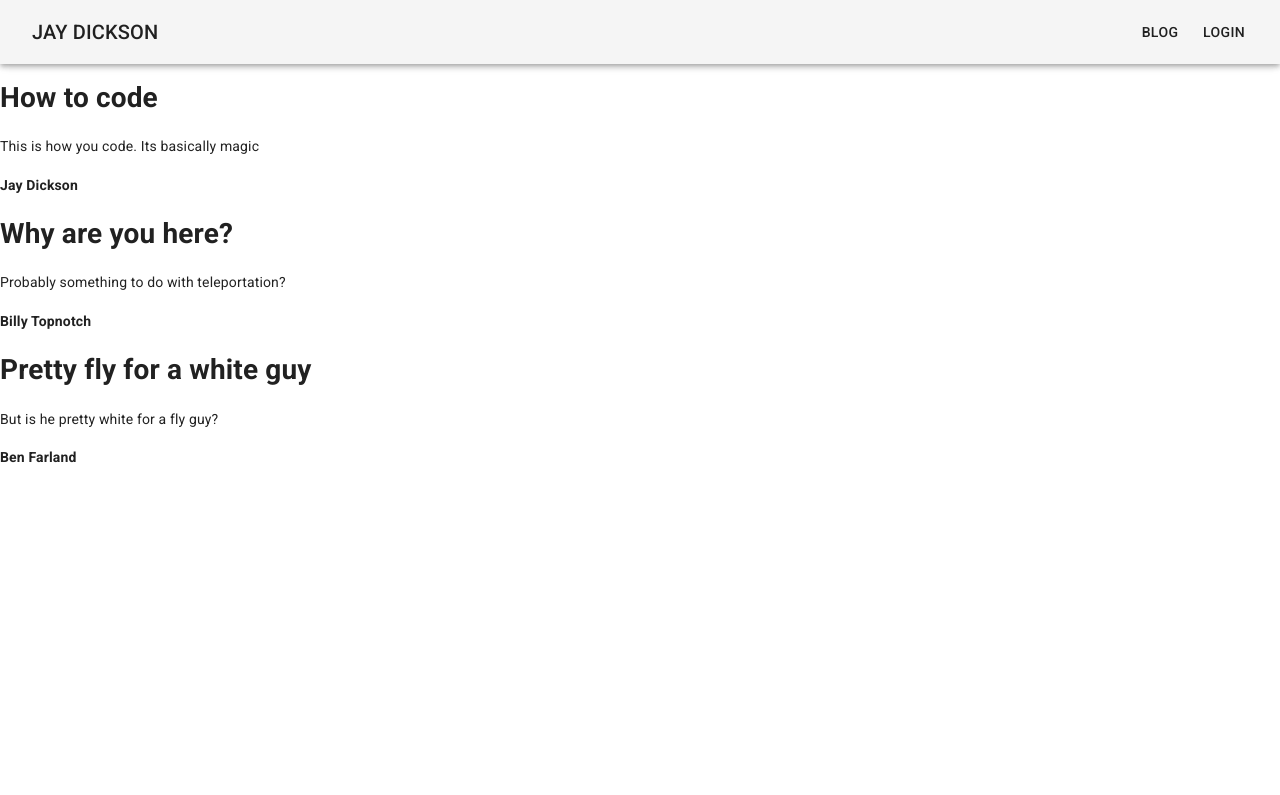
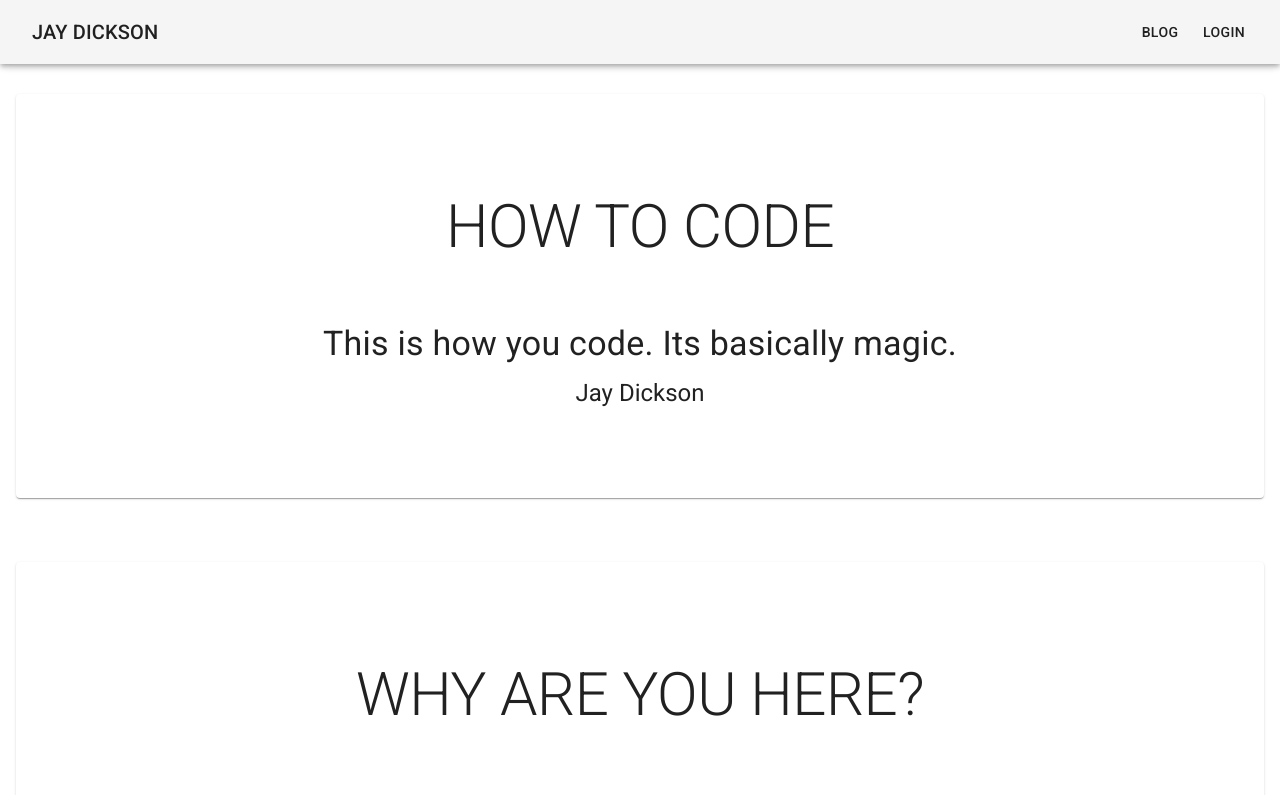
Before and after one commit to jaydickson02/Website, a Next.js app: page /blog in a window 1280 px wide. Shown: the top 795 px of the page. Built offline with nearby package versions, Linux system fonts and the light colour scheme.

Commit message:
Styled blogposts page

```diff
--- a/components/blog/postBoard.js
+++ b/components/blog/postBoard.js
@@ -1,10 +1,12 @@
 //Components
-import Post from "./postSummary"
+import PostSummary from "./postSummary"
 
+//Material
+import Grid from '@material-ui/core/Grid';
 
 let testData = [
 
-    {title: "How to code", body: "This is how you code. Its basically magic", author: "Jay Dickson"},
+    {title: "How to code", body: "This is how you code. Its basically magic.", author: "Jay Dickson"},
     {title: "Why are you here?", body: "Probably something to do with teleportation?", author: "Billy Topnotch"},
     {title: "Pretty fly for a white guy", body: "But is he pretty white for a fly guy?", author: "Ben Farland"}
 
@@ -13,12 +15,18 @@ let testData = [
 
 let postBoard = () => {
 
-    let posts = testData.map(x => <Post content = {x} />)
+    let posts = testData.map(x =>
+    <Grid item xs={12}>
+        <PostSummary content = {x} />
+    </Grid>
+    )
 
     return(
 
         <div>
-            {posts}
+            <Grid container  alignItems="center" spacing={4}>
+                {posts}
+            </Grid>
         </div>
     )
 }
--- a/components/blog/postSummary.js
+++ b/components/blog/postSummary.js
@@ -1,13 +1,48 @@
+//Next
+import Link from "next/link";
+
+//Components
+
+//Material
+import Button from '@material-ui/core/Button';
+import Typography from '@material-ui/core/Typography';
+import Paper from '@material-ui/core/Paper';
+import { makeStyles } from '@material-ui/core/styles';
+
+const useStyles = makeStyles(theme => ({
+    root: {
+      padding: theme.spacing(10, 2),
+      margin: "16px"
+    },
+  }));
 
 let postSummary = (props) => {
 
     let content = props.content;
+    const classes = useStyles();
+
 
     return(
-        <div>
-            <h1>{content.title}</h1>
-            <p>{content.body}</p>
-            <h4>{content.author}</h4>
+        <div >
+            <Paper className={classes.root}>
+                <Typography variant="h1" align="center" gutterBottom>
+                    <Link href="blogpost">
+                        <Button>
+                        <Typography variant="h2" align="center" gutterBottom>
+                            {content.title}
+                        </Typography>
+                        </Button>
+                    </Link>
+                </Typography>
+
+                <Typography variant="h4" align="center" gutterBottom>
+                    {content.body}
+                </Typography>
+
+                <Typography variant="h5" align="center" gutterBottom>
+                    {content.author}
+                </Typography>
+            </Paper>
         </div>
     )//Remove the p tag. Don't need content here. This is a summary
 }
--- a/pages/blogpost.js
+++ b/pages/blogpost.js
@@ -4,7 +4,7 @@
 
 let blogpost = (props) => {
 
-    content = props.content;
+    //content = props.content;
 
     return(
         <div>
```
